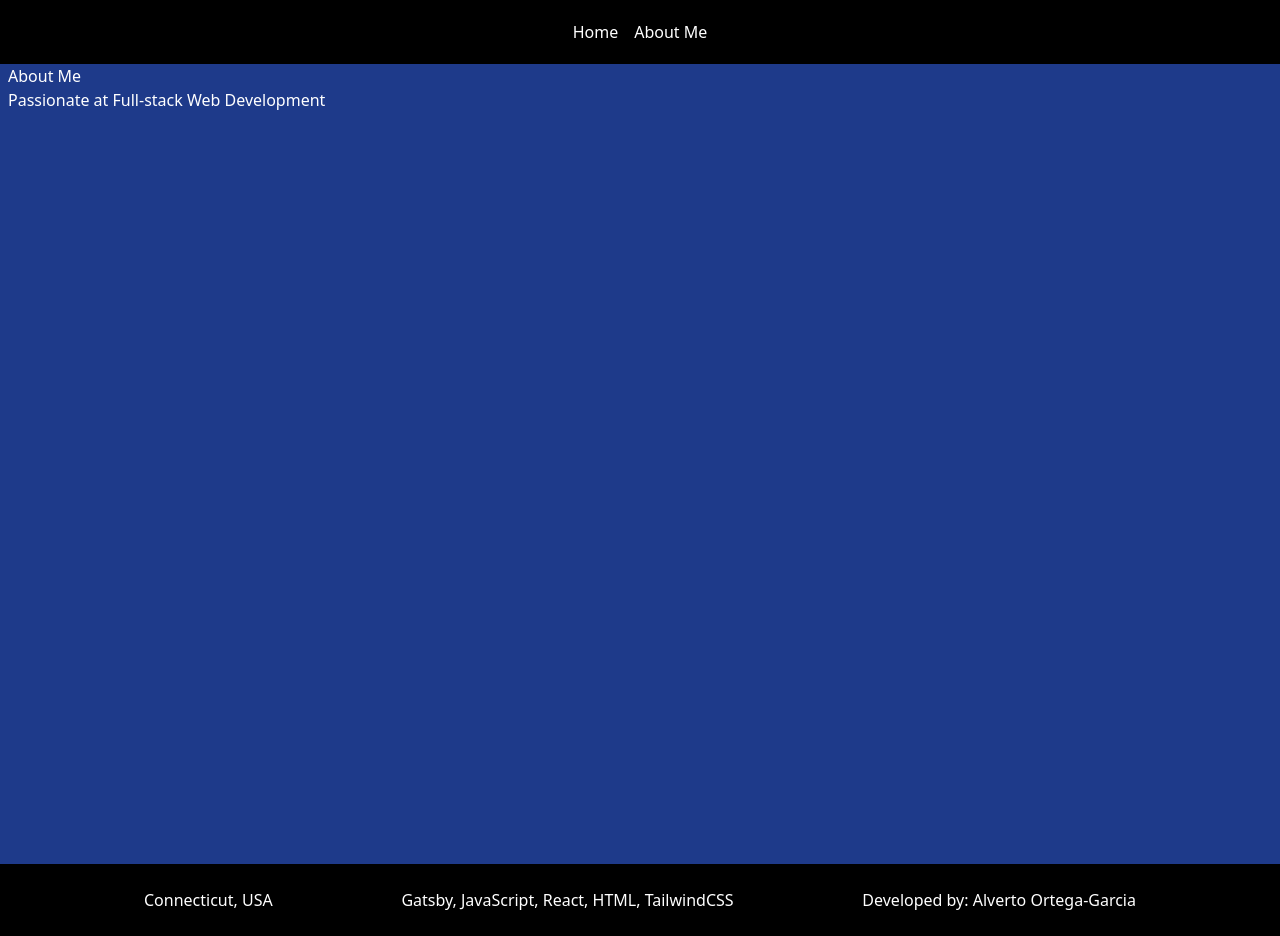
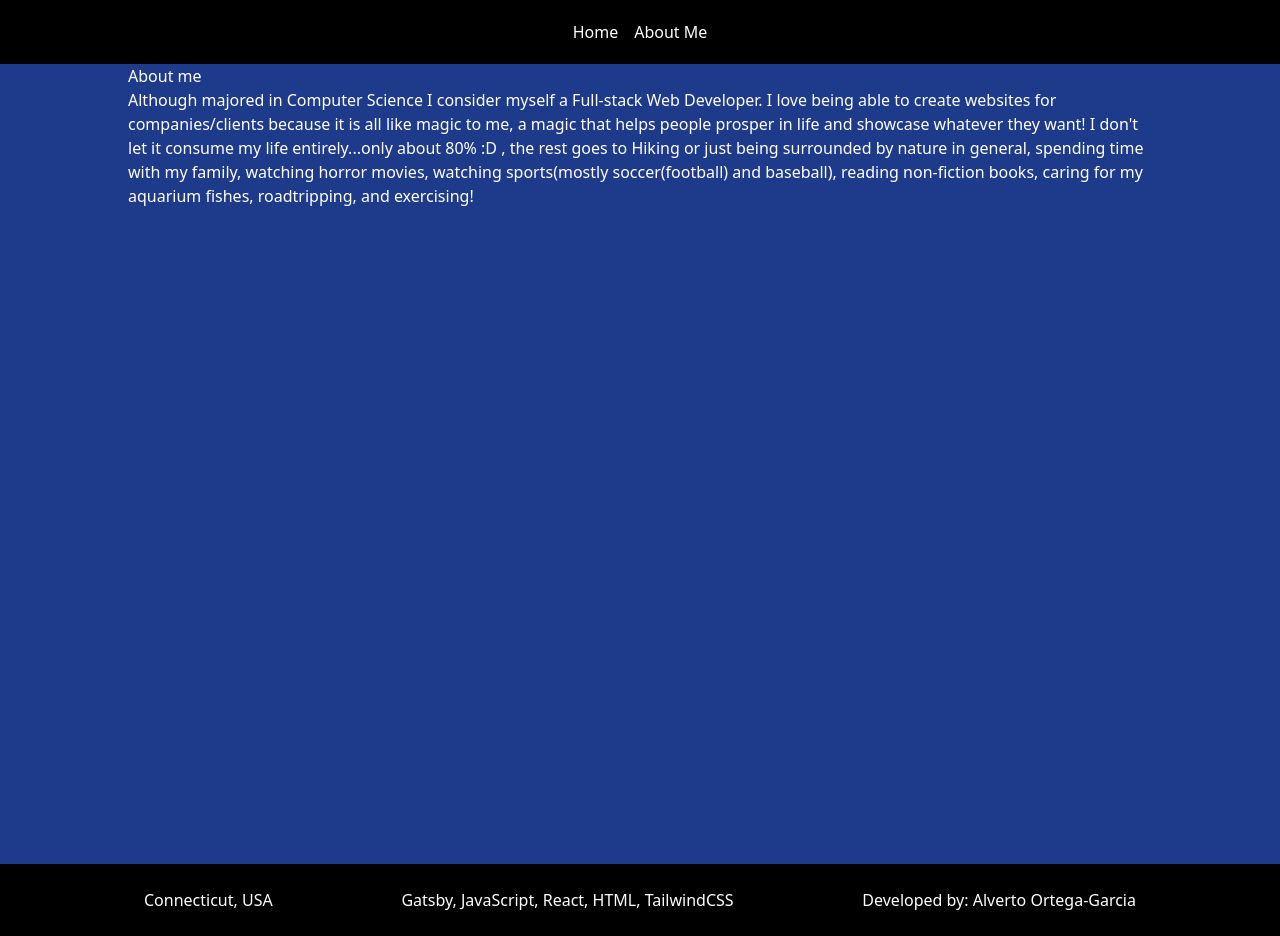
Before and after one commit to Alverto-Ortega/Portfolio, a Gatsby site: page /about in a window 1280 px wide. Built offline with nearby package versions, Linux system fonts and the light colour scheme; Gatsby itself is replaced by a stand-in of ours.

Commit message:
queried yaml markdown for 'bio'

```diff
--- /dev/null
+++ b/MD/bio/bio.md
@@ -0,0 +1,9 @@
+---
+type: bio
+---
+<!-- YAML Frontmatter -->
+<!-- best used for long-form-articles -->
+# About me
+Although majored in Computer Science I consider myself a Full-stack Web Developer.
+I love being able to create websites for companies/clients because it is all like magic to me, a magic that helps people prosper in life and showcase whatever they want!
+I don't let it consume my life entirely...only about 80% :D , the rest goes to Hiking or just being surrounded by nature in general, spending time with my family, watching horror movies, watching sports(mostly soccer(football) and baseball), reading non-fiction books, caring for my aquarium fishes, roadtripping, and exercising!
--- a/gatsby-config.js
+++ b/gatsby-config.js
@@ -7,6 +7,14 @@ module.exports = {
         bio: 'Passionate at learning the Full-stack Web development technology'
     },
     plugins:[
-        'gatsby-plugin-postcss'
+        'gatsby-plugin-postcss',
+        'gatsby-transformer-remark',
+        {
+            resolve: 'gatsby-source-filesystem',
+            options: {
+                name: 'markdown-bio',
+                path: `${__dirname}/MD`,
+            },
+        },
     ],
 };
--- a/package.json
+++ b/package.json
@@ -1,7 +1,7 @@
 {
   "name": "rootportfoliogwebsite",
   "version": "1.0.0",
-  "description": "",
+   "description": "",
   "main": "index.js",
   "scripts": {
     "build": "gatsby build",
@@ -16,6 +16,7 @@
   "dependencies": {
     "gatsby": "^4.10.1",
     "gatsby-plugin-postcss": "^5.10.0",
+    "gatsby-source-filesystem": "^4.16.0",
     "postcss": "^8.4.12",
     "react": "^17.0.2",
     "react-dom": "^17.0.2",
--- a/src/pages/about.js
+++ b/src/pages/about.js
@@ -1,13 +1,23 @@
 import React from "react";
+import { graphql } from "gatsby";
 import Layout from "../components/layout/Layout";
 
-export default function About(){
+
+export default function About({data}){
+    const {markdownRemark: {html},} = data;
     return (
         <Layout>
-            <div>
-                <h1>About Me</h1>
-                <p>Passionate at Full-stack Web Development</p>
+            <div className = "max-w-5xl mx-auto py-20 lg:py-30 text-center">
+                <div dangerouslySetInnerHTML={{__html: html}}></div>
             </div>
         </Layout>
     )
 };
+
+//query(s):
+export const query = graphql`
+{
+    markdownRemark(frontmatter: {type: {eq: "bio"}}){
+        html
+    }}
+    `;
```
Also changed, not shown: 1 other file.
